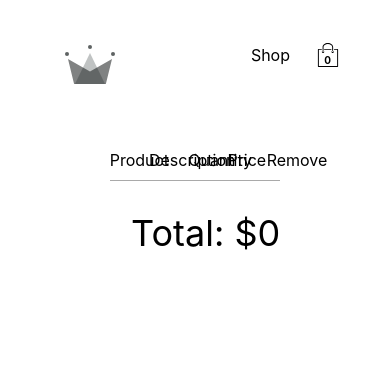
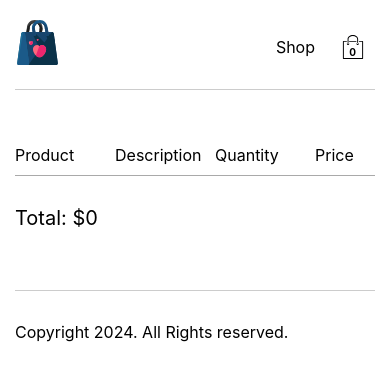
Before and after one commit to JeanArce/apparel-online, a React (Create React App) app: page /checkout in a window 390 px wide. Shown: the top 380 px of the page. Built offline with nearby package versions, Linux system fonts and the light colour scheme.

Commit message:
responsive updates

```diff
--- a/src/components/checkout-item/checkout-item.styles.scss
+++ b/src/components/checkout-item/checkout-item.styles.scss
@@ -8,8 +8,10 @@
   align-items: center;
 
   .image-container {
-    width: 23%;
+    width: 20%;
+    min-width: 100px;
     padding-right: 15px;
+
 
     img {
       width: 100%;
@@ -19,7 +21,8 @@
   .name,
   .quantity,
   .price {
-    width: 23%;
+    width: 20%;
+    min-width: 100px;
   }
 
   .quantity {
--- /dev/null
+++ b/src/components/footer/footer.component.jsx
@@ -0,0 +1,11 @@
+import './footer.styles.scss';
+
+const Footer = () => {
+    return (
+        <div id="footer">
+            <p>Copyright {new Date().getFullYear()}. All Rights reserved.</p>
+        </div>
+    )
+};
+
+export default Footer;
--- /dev/null
+++ b/src/components/footer/footer.styles.scss
@@ -0,0 +1,10 @@
+#footer {
+    border-top: 1px solid rgba(0, 0, 0, 0.2);
+    margin-top: 60px;
+    padding-top: 15px;
+
+    p {
+        font-size: 16px;
+        margin-bottom: 0px;
+    }
+}
--- a/src/components/product-card/product-card.styles.scss
+++ b/src/components/product-card/product-card.styles.scss
@@ -5,11 +5,12 @@
   height: 220px;
   align-items: center;
   position: relative;
+  margin-bottom: 30px;
 
 
   img {
     width: 100%;
-    height: 100%;
+    height: 95%;
     object-fit: cover;
     object-position: center;
     margin-bottom: 5px;
@@ -40,7 +41,10 @@
     display: flex;
     justify-content: space-between;
     font-size: 18px;
+    position: absolute;
+    left: 0px;
+    bottom: 0px;
+    padding-top: 15px;
+  }
 
-
-  }
 }
--- a/src/index.scss
+++ b/src/index.scss
@@ -6,6 +6,10 @@ body {
     sans-serif;
   -webkit-font-smoothing: antialiased;
   -moz-osx-font-smoothing: grayscale;
+
+  @media (max-width: 767px) {
+    padding: 20px 15px;
+  }
 }
 
 code {
--- a/src/routes/checkout/checkout.component.jsx
+++ b/src/routes/checkout/checkout.component.jsx
@@ -8,6 +8,7 @@ const Checkout = () => {
 
   return (
     <div className="checkout-container">
+        <div className="checkout-wrapper">
             <div className="checkout-header">
                 <div className="header-block">
                 <span>Product</span>
@@ -37,6 +38,7 @@ const Checkout = () => {
 
             <span className="total">Total: ${cartTotal}</span>
         </div>
+    </div>
   );
 };
 
--- a/src/routes/checkout/checkout.styles.scss
+++ b/src/routes/checkout/checkout.styles.scss
@@ -1,10 +1,25 @@
 .checkout-container {
-  width: 55%;
-  min-height: 90vh;
+
+    width: 100%;
+
+
+    @media (max-width: 991px) {
+        overflow-x: scroll;
+    }
+
+    .checkout-wrapper {
+        width: 75%;
+        //min-height: 90vh;
+        min-width: 500px;
         display: flex;
         flex-direction: column;
         align-items: center;
         margin: 50px auto 0;
+
+        @media (max-width: 991px) {
+            width: 100%;
+            margin-top: 20px;
+        }
 
         .checkout-header {
             width: 100%;
@@ -15,17 +30,30 @@
 
             .header-block {
                 text-transform: capitalize;
-      width: 23%;
+                width: 20%;
+                min-width: 100px;
 
-      &:last-child {
-        width: 8%;
+
+                // &:last-child {
+                //     width: 8%;
+                // }
+
             }
-    }
+
         }
 
         .total {
             margin-top: 30px;
             margin-left: auto;
             font-size: 36px;
+
+            @media (max-width: 767px) {
+                display: block;
+                width: 100%;
+                margin-left: 0px;
+                font-size: 20px;
             }
         }
+
+    }
+}
--- a/src/routes/home/home.component.jsx
+++ b/src/routes/home/home.component.jsx
@@ -28,8 +28,6 @@ const Home = () => {
             ))}
         </div>
         }
-
-
       </Fragment>
     );
 };
--- a/src/routes/home/home.styles.scss
+++ b/src/routes/home/home.styles.scss
@@ -3,6 +3,15 @@
     grid-template-columns: repeat(4, 1fr);
     column-gap: 20px;
     row-gap: 50px;
+    justify-items: center;
+
+    @media (max-width: 991px) {
+        grid-template-columns: repeat(2, 1fr);
+    }
+
+    @media (max-width: 991px) {
+        grid-template-columns: repeat(1, 1fr);
+    }
 }
 
 .category-title {
--- a/src/routes/navigation/navigation.component.jsx
+++ b/src/routes/navigation/navigation.component.jsx
@@ -6,12 +6,13 @@ import {
   NavLinks,
   NavLink,
 } from "./navigation.styles";
-import { ReactComponent as CrwnLogo } from "../../assets/crown.svg";
+import { ReactComponent as Logo } from "../../assets/logo.svg";
 
 
 import { CartContext } from "../../contexts/cart.context";
 import CartIcon from "../../components/cart-icon/cart-icon.component";
 import CartDropdown from "../../components/cart-dropdown/cart-dropdown.component";
+import Footer from "../../components/footer/footer.component";
 
 const Navigation = () => {
 
@@ -22,7 +23,7 @@ const Navigation = () => {
       <Fragment>
         <NavigationContainer>
           <LogoContainer>
-            <CrwnLogo />
+            <Logo width={45} height={45} />
           </LogoContainer>
 
           <NavLinks>
@@ -34,6 +35,8 @@ const Navigation = () => {
         </NavigationContainer>
 
         <Outlet />
+
+        <Footer></Footer>
       </Fragment>
     );
 };
--- a/src/routes/navigation/navigation.styles.jsx
+++ b/src/routes/navigation/navigation.styles.jsx
@@ -7,12 +7,13 @@ export const NavigationContainer = styled.div`
   display: flex;
   justify-content: space-between;
   margin-bottom: 25px;
+  border-bottom: 1px solid rgba(0, 0, 0, 0.2);
+  padding-bottom: 15px;
 `;
 
 export const LogoContainer = styled(Link)`
-  height: 100%;
-  width: 70px;
-  padding: 25px;
+  width: auto;
+  height: auto;
 `;
 
 export const NavLinks = styled.div`
```
Also changed, not shown: src/assets/crown.svg (deleted), src/assets/logo.svg (added). Lines whose indentation alone changed are shown as unchanged.
